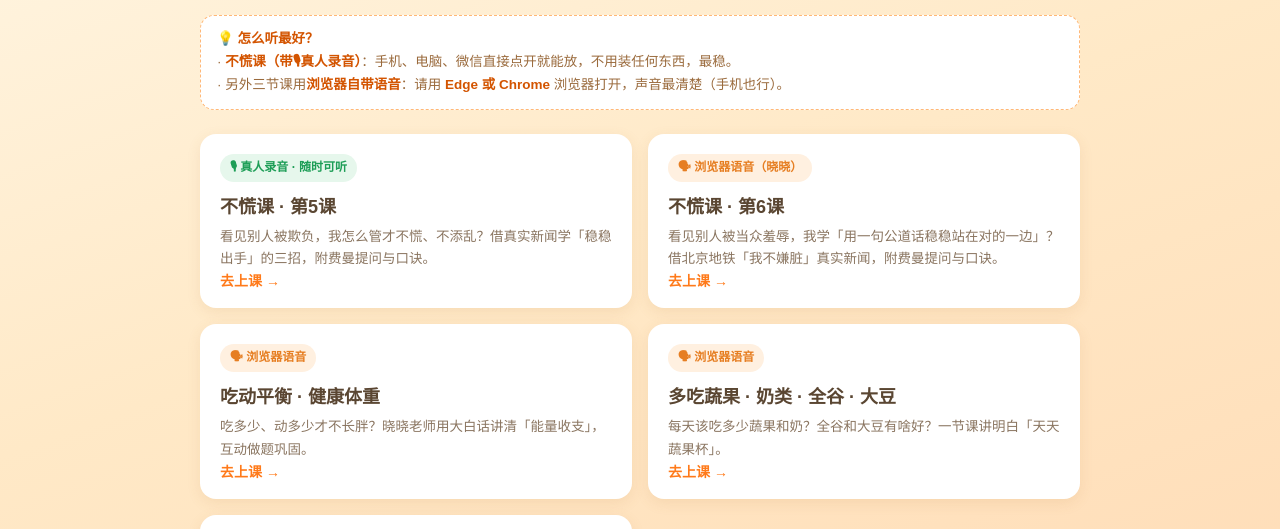
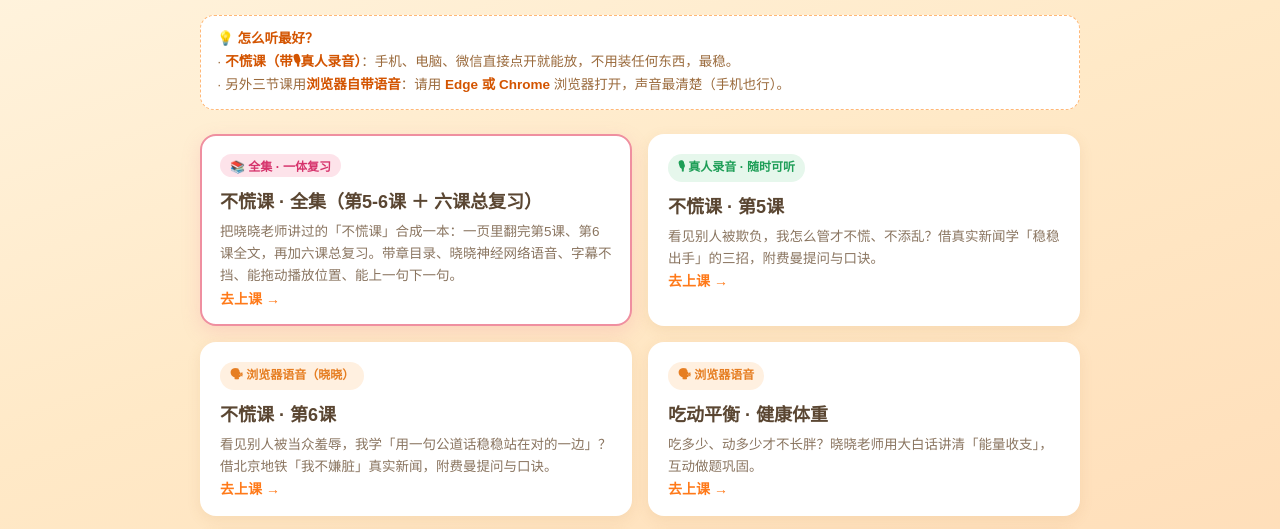
Before and after one commit to de333334/xiaoxiao-classroom, a plain HTML site: page index.html in a window 1280 px wide. Shown: the part 218-747 px from the top of the page. Drawn offline with Linux system fonts and the light colour scheme.

Commit message:
update index: add 不慌课全集 card

```diff
--- a/index.html
+++ b/index.html
@@ -62,6 +62,12 @@
   </div>
 
   <div class="grid">
+    <a class="card" href="buhuang-heji/" style="border-color:#ef8fa0; box-shadow:0 6px 18px rgba(239,143,160,.25);">
+      <span class="badge" style="background:#fde3ea; color:#d6336c;">📚 全集 · 一体复习</span>
+      <h2>不慌课 · 全集（第5-6课 ＋ 六课总复习）</h2>
+      <p>把晓晓老师讲过的「不慌课」合成一本：一页里翻完第5课、第6课全文，再加六课总复习。带章目录、晓晓神经网络语音、字幕不挡、能拖动播放位置、能上一句下一句。</p>
+      <span class="go">去上课</span>
+    </a>
     <a class="card" href="buhuang-ke/">
       <span class="badge rec">🎙 真人录音 · 随时可听</span>
       <h2>不慌课 · 第5课</h2>
```
